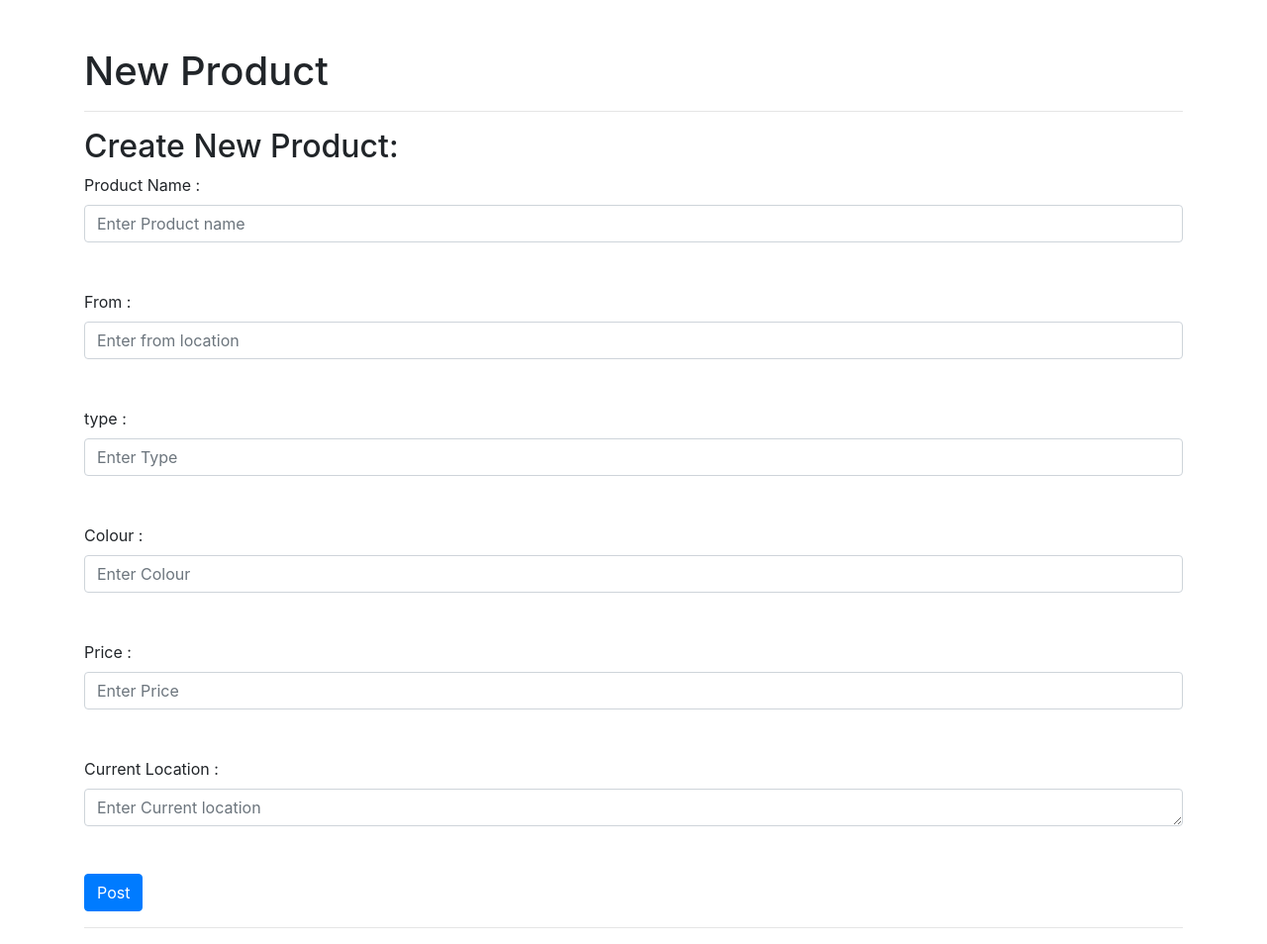
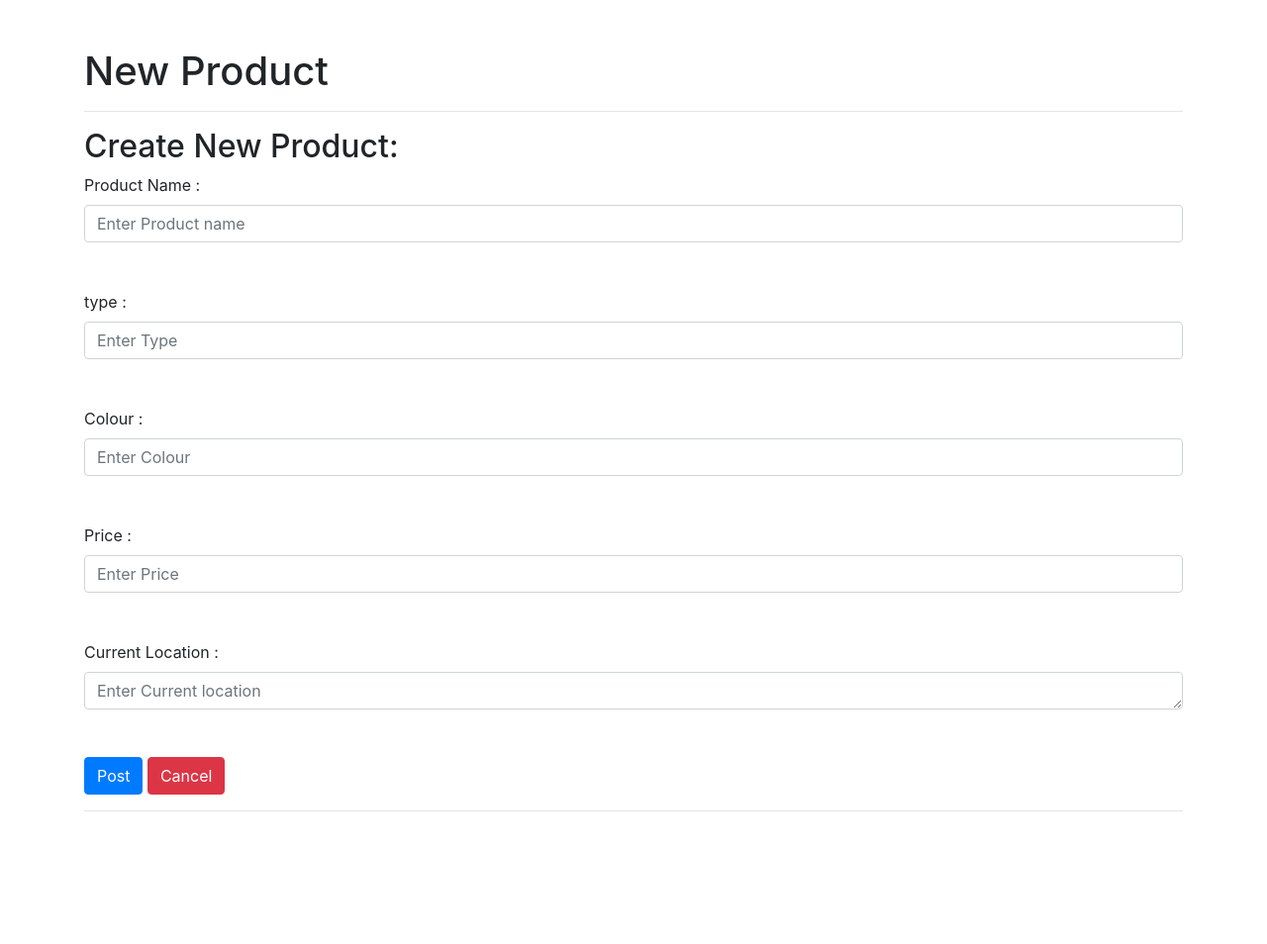
Before and after one commit to SabarinathR07/invent, a Flask app: page /posts/new in a window 1280 px wide. Shown: the whole page at 99% size. After the commit the page ends 820 px from the top, so only its background shows below. Run offline with Flask 2, Linux system fonts and the light colour scheme; some libraries are stand-ins or nearby versions.

Commit message:
Update new_post.html

```diff
--- a/templates/new_post.html
+++ b/templates/new_post.html
@@ -12,10 +12,6 @@
     <form action='/posts' method='POST'>
         <label for="title">Product Name :</label>
         <input class="form-control" type="text" name='title' id='title' placeholder="Enter Product name" aria-label="Enter Title">
-        <br>
-        <br>
-        <label for="author">From :</label>
-        <input class="form-control" type="text" name='author' id='author' placeholder="Enter from location" aria-label="Enter Author">
         <br>
         <br>
         <label for="ptype">type :</label>
@@ -35,6 +31,7 @@
         <br>
         <br>
         <input type='submit'  class="btn btn-primary" value='Post'>
+        <a class="btn btn-danger" href='/posts'>Cancel</a>
     </form>
     <hr>
 {% endblock %}
```
